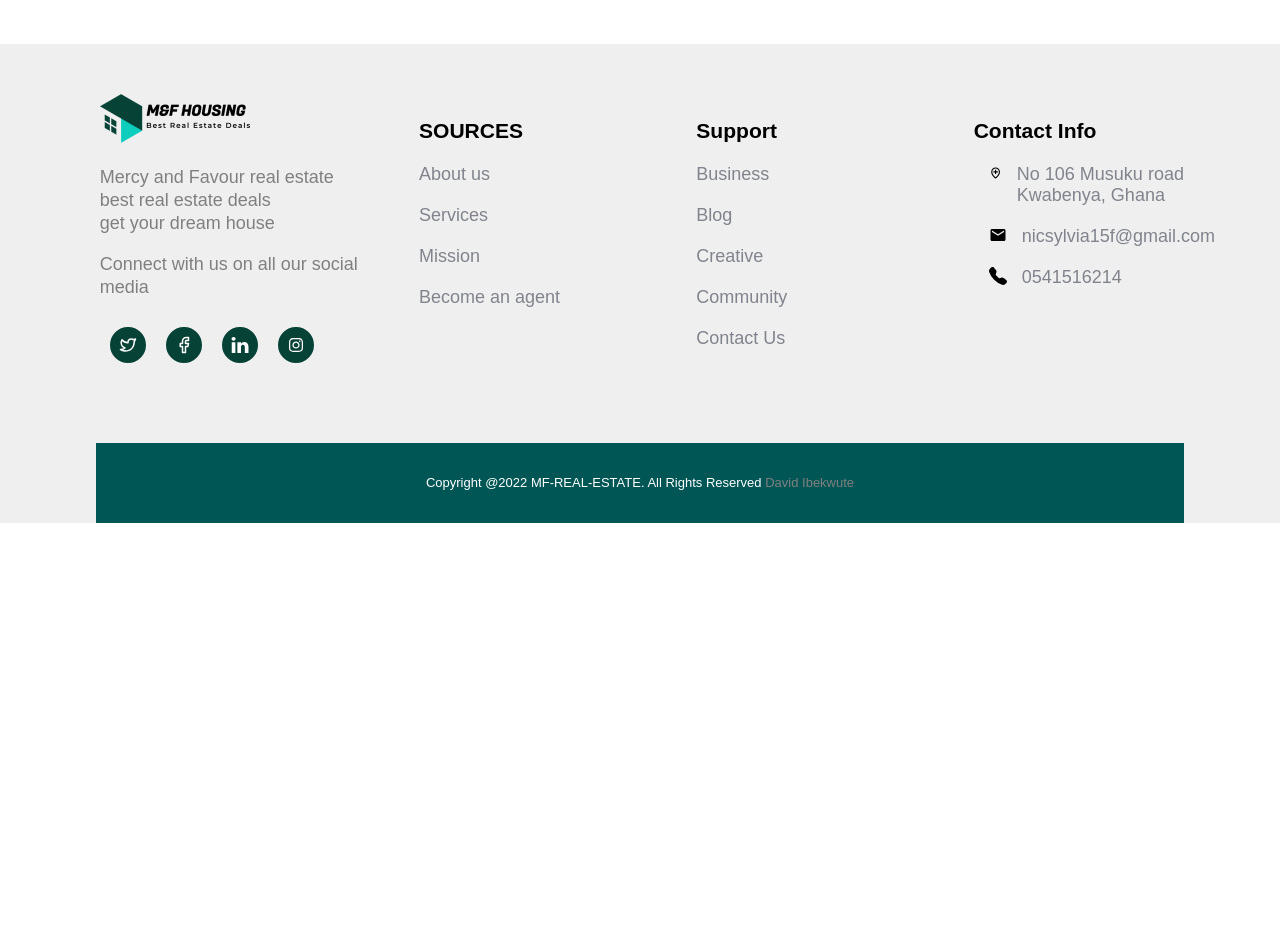
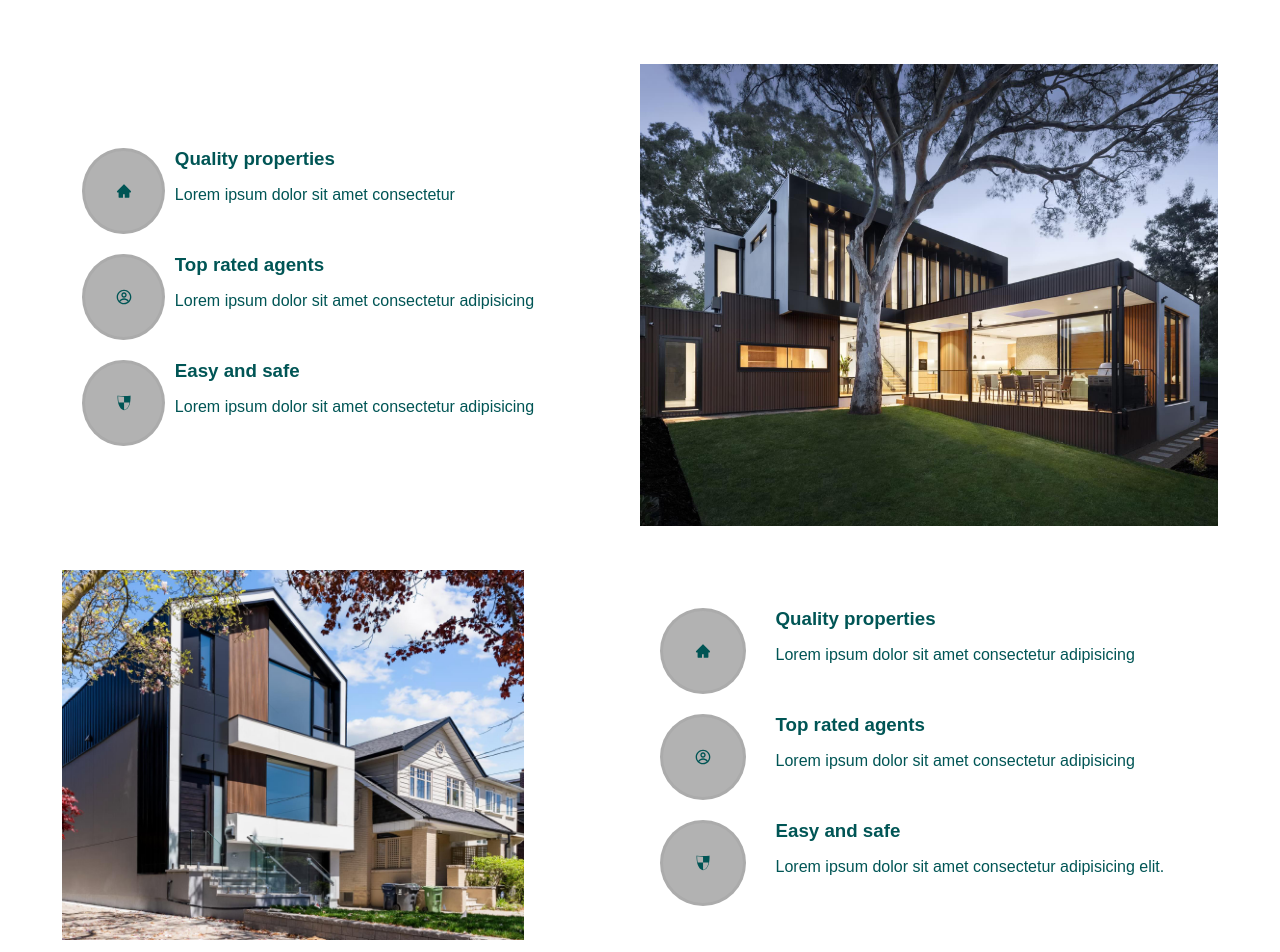
Before and after one commit to dev-sylv/Clientside-RealEstate, a React (Create React App) app: page /about-us in a window 1280 px wide. Shown: the part 1040-1992 px from the top of the page. Before the commit the page ends 1563 px from the top, so only its background shows below. Built offline with nearby package versions, Linux system fonts and the light colour scheme.

Commit message:
saved perfect comp

```diff
--- a/src/Components/AboutUs/AboutText.tsx
+++ b/src/Components/AboutUs/AboutText.tsx
@@ -28,12 +28,12 @@ const AboutText = () => {
                         </p>
                     </Second>
                 </Wrap>
+
             </Wrapper>
         </Container>
     </div>
   )
 }
-
 export default AboutText;
 
 const Container = styled.div`
--- a/src/Components/AboutUs/AboutUs.tsx
+++ b/src/Components/AboutUs/AboutUs.tsx
@@ -1,12 +1,16 @@
 import React from 'react'
 import AboutText from './AboutText'
+import Gallery from './Gallery'
 import Hero from './Hero'
+import Props from './PerfectCard/Props'
 
 const AboutUs = () => {
   return (
     <div>
       <Hero />
       <AboutText />
+      <Props />
+      <Gallery />
     </div>
   )
 }
--- /dev/null
+++ b/src/Components/AboutUs/Gallery.tsx
@@ -0,0 +1,9 @@
+import React from 'react'
+
+const Gallery = () => {
+  return (
+    <div>Gallery</div>
+  )
+}
+
+export default Gallery
--- a/src/Components/AboutUs/PerfectCard/PerfectHome.tsx
+++ b/src/Components/AboutUs/PerfectCard/PerfectHome.tsx
@@ -4,6 +4,7 @@ import hero from "../Assets/hero_bg_3.jpg";
 import { AiFillHome } from "react-icons/ai";
 import { CgProfile } from "react-icons/cg";
 import { GiCheckedShield } from "react-icons/gi";
+import Props from './Props';
 
 interface perfectcard {
     title1: string,
@@ -12,18 +13,21 @@ interface perfectcard {
     bio2: string,
     title3: string,
     bio3: string,
-    img: string
+    img: string,
+    fd: string,
+    wid: string,
+    wide: string
 }
 
 const PerfectHome: React.FC<perfectcard> = ({
-    title1, bio1, title2, bio2, title3, bio3, img
+    title1, bio1, title2, bio2, title3, bio3, img, fd, wid, wide
 }) => {
   return (
     <div>
         <Container>
             <Wrapper>
-                <Property>
-                    <First>
+                <Property fd={fd}>
+                    <First wid = {wid}>
                         <Div>
                             <Circle>
                                 <AiFillHome />
@@ -52,7 +56,7 @@ const PerfectHome: React.FC<perfectcard> = ({
                             </Text>
                         </Div>
                     </First>
-                    <Second>
+                    <Second wide = {wide}>
                         <img src={img} alt="" />
                     </Second>
                 </Property>
@@ -67,8 +71,8 @@ export default PerfectHome;
 
 const Container = styled.div`
     width: 100%;
-    background-color: #F8F9FA;
-    padding: 50px 0px 50px 0px;
+    background-color:#FFFFFF;;
+    padding: 20px 0px 20px 0px;
     display: flex;
     justify-content: center;
     align-items: center;
@@ -90,16 +94,16 @@ const Wrapper = styled.div`
         text-align: center;
     }
 `;
-const Property = styled.div`
+const Property = styled.div<{fd: string}>`
     width: 95%;
     /* background-color: blue; */
-    padding: 30px 0px 30px 0px;
     display: flex;
+    flex-direction: ${(props) => props.fd};
     justify-content: space-between;
     align-items: center;
 `;
-const First = styled.div`
-    width: 40%;
+const First = styled.div<{wid: string}>`
+    width: ${(props) => props.wid};
     /* background-color: green; */
 `;
 const Div = styled.div`
@@ -135,11 +139,8 @@ const Text = styled.div`
         text-align: left;
     }
 `;
-
-
-
-const Second = styled.div`
-    width: 50%;
+const Second = styled.div<{wide: string}>`
+    width: ${(props) => props.wide};
     img{
         width: 100%;
         height: 100%;
--- /dev/null
+++ b/src/Components/AboutUs/PerfectCard/Props.tsx
@@ -0,0 +1,37 @@
+import React from 'react'
+import PerfectHome from './PerfectHome';
+import house1 from "../../Assets/neche1.jpg"
+import house2 from "../../Assets/neche2.jpg"
+
+const Props = () => {
+  return (
+    <div>
+         <PerfectHome
+                    title1='Quality properties'
+                    bio1='Lorem ipsum dolor sit amet consectetur '
+                    title2='Top rated agents'
+                    bio2='Lorem ipsum dolor sit amet consectetur adipisicing '
+                    title3='Easy and safe'
+                    bio3='Lorem ipsum dolor sit amet consectetur adipisicing'
+                    img={house1}
+                    fd='row'
+                    wid='40%'
+                    wide='50%'
+                />
+                <PerfectHome
+                    title1='Quality properties'
+                    bio1='Lorem ipsum dolor sit amet consectetur adipisicing '
+                    title2='Top rated agents'
+                    bio2='Lorem ipsum dolor sit amet consectetur adipisicing '
+                    title3='Easy and safe'
+                    bio3='Lorem ipsum dolor sit amet consectetur adipisicing elit.'
+                    img={house2}
+                    fd='row-reverse'
+                    wid='50%'
+                    wide='40%'
+                />
+    </div>
+  )
+}
+
+export default Props
```
Also changed, not shown: src/Components/Assets/neche1.jpg (added), src/Components/Assets/neche2.jpg (added).
